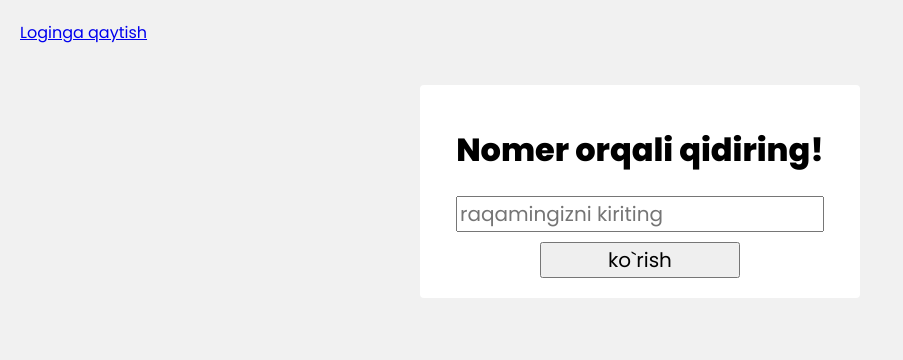
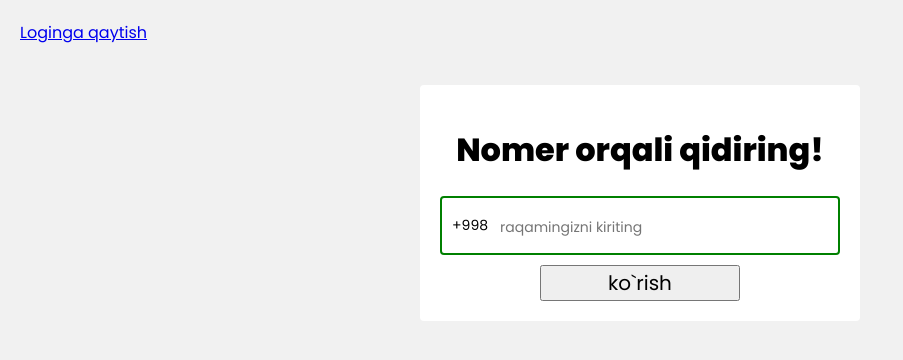
Before and after one commit to kodirov8788/coin-check-front, a React (Create React App) app: page /client in a window 1280 px wide. Shown: the top 360 px of the page, without its empty margins (0-903 px from the left). Built offline with nearby package versions, Linux system fonts and the light colour scheme.

Commit message:
asdasdas

```diff
--- a/src/components/form/Forms.js
+++ b/src/components/form/Forms.js
@@ -46,7 +46,7 @@ function Forms() {
                 time: lessontime,
                 number: number,
             }
-            console.log(newuser)
+            // console.log(newuser)
             await Axios.post("/client/create", newuser, {
                 headers: {
                     'Authorization': `Bearer ${user.token}`
@@ -62,8 +62,6 @@ function Forms() {
                 e.target[2].value = ''
                 e.target[3].value = ''
                 e.target[6].value = ""
-
-
 
             })
                 .catch((error) => {
--- a/src/pages/clientWatch/Clientwatch.css
+++ b/src/pages/clientWatch/Clientwatch.css
@@ -31,3 +31,27 @@ form.client_form button {
     margin-top: 10px;
     font-size: 20px;
 }
+
+.client_watch {
+    display: flex;
+    align-items: center;
+    border: 2px solid green;
+    font-size: 14px;
+    padding: 3px 10px;
+    border-radius: 4px;
+}
+
+.client_watch input {
+    border: none;
+    font-size: 14px;
+    text-indent: 10px;
+
+}
+
+.client_watch input::placeholder {
+    font-size: 14px;
+}
+
+.client_watch input:focus {
+    outline: none;
+}
--- a/src/pages/clientWatch/Clientwatch.js
+++ b/src/pages/clientWatch/Clientwatch.js
@@ -67,7 +67,11 @@ function Clientwatch() {
             <Link to={"/login"}>Loginga qaytish</Link>
             <form className='client_form' onSubmit={fetchData}>
                 <h1>Nomer orqali qidiring!</h1>
-                <input onChange={(e) => setNumber(e.target.value)} type="number" placeholder='raqamingizni kiriting' required />
+                <div className="client_watch">
+                    <p>+998</p>
+                    <input onChange={(e) => setNumber(e.target.value)} type="number" placeholder='raqamingizni kiriting' required />
+
+                </div>
                 <button>ko`rish</button>
 
             </form>
```
